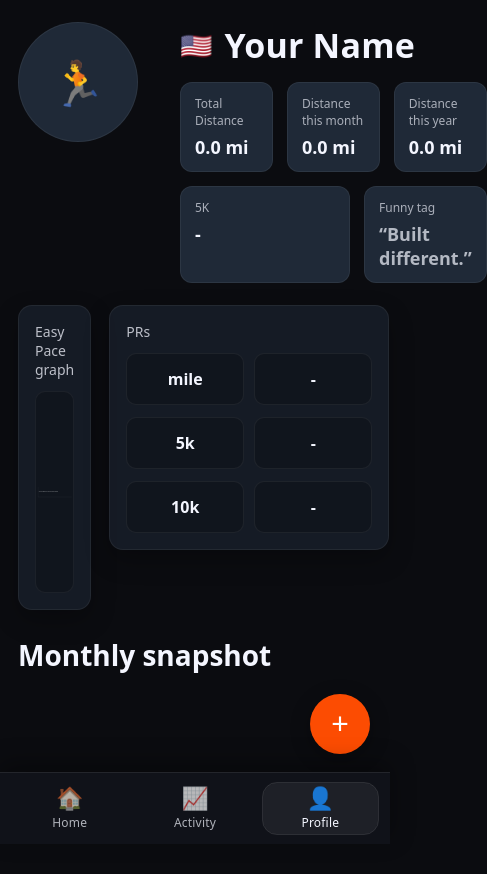
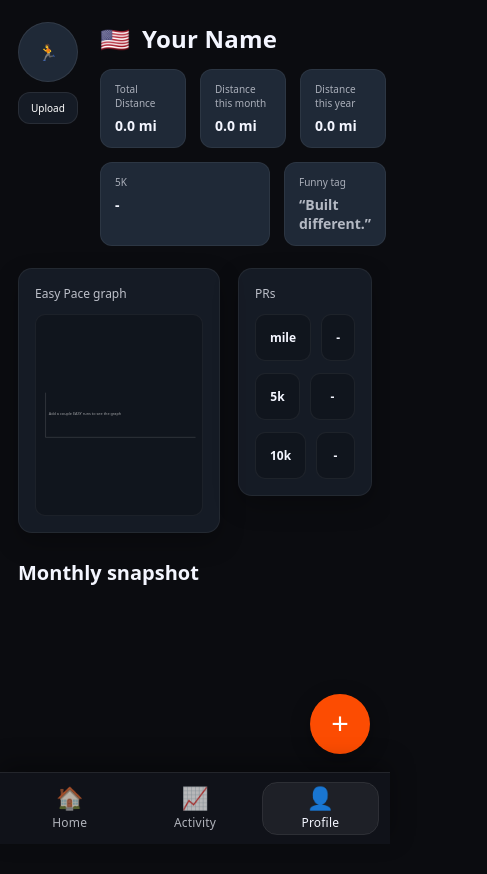
Before and after one commit to Paymvi/Running_App, a React (Vite) app: page /profile in a window 390 px wide. Shown: the top 874 px of the page, 487 px wide, since content can reach past the window. After the commit the page ends 844 px from the top, so only its background shows below. Built offline with nearby package versions, Linux system fonts and the light colour scheme.

Commit message:
Adjusted Profile page to be more mobile friendly

```diff
--- a/src/App.css
+++ b/src/App.css
@@ -472,15 +472,15 @@ page {
 /* TOP */
 .profile-top {
   display: grid;
-  grid-template-columns: 140px 1fr;
+  grid-template-columns: auto 1fr;
   gap: 22px;
   align-items: start;
   margin-bottom: 22px;
 }
 
-.profile-avatar-lg {
-  width: 120px;
-  height: 120px;
+/* .profile-avatar-lg {
+  width: 70px;
+  height: 70px;
   border-radius: 999px;
   background: #1f2937;
   border: 1px solid rgba(255,255,255,0.06);
@@ -491,7 +491,75 @@ page {
 
 .profile-avatar-emoji {
   font-size: 44px;
+} */
+
+
+/* Big circular container */
+.profile-avatar-lg {
+
+  /*
+  Minimum size: 60px
+  Responsive size: 15% of viewport width
+  Maximum size: 90px */
+
+  width: clamp(60px, 15vw, 90px);
+  height: clamp(60px, 15vw, 90px);
+
+  border-radius: 50%;          /* makes it a circle */
+  overflow: hidden;            /* THIS is what crops the image */
+
+  background: #1f2937;
+  border: 1px solid rgba(255,255,255,0.08);
+
+  display: flex;
+  align-items: center;
+  justify-content: center;
 }
+
+/* The image inside */
+.profile-avatar-img {
+  width: 100%;
+  height: 100%;
+
+  object-fit: cover;           /* prevents stretching, crops instead */
+  object-position: center;     /* centers crop */
+
+  display: block;
+}
+
+/* Hide the actual input */
+.avatar-file {
+  display: none;
+}
+
+/* Buttons under avatar */
+.avatar-actions {
+  margin-top: 10px;
+  display: flex;
+  gap: 10px;
+}
+
+.avatar-btn {
+  display: inline-block;
+  padding: 8px 12px;
+  border-radius: 12px;
+  background: rgba(31, 41, 55, 0.55);
+  border: 1px solid rgba(255,255,255,0.08);
+  color: white;
+  font-size: 10px;
+  cursor: pointer;
+}
+
+.avatar-btn:hover {
+  border-color: rgba(255,255,255,0.16);
+}
+
+.avatar-btn.subtle {
+  background: transparent;
+  opacity: 0.75;
+}
+
+/* --- */
 
 .profile-name-row {
   display: flex;
@@ -501,13 +569,13 @@ page {
 }
 
 .profile-flag {
-  font-size: 26px;
+  font-size: 24px;
   line-height: 1;
 }
 
 .profile-name {
   margin: 0;
-  font-size: 34px;
+  font-size: 24px;
   letter-spacing: 0.2px;
 }
 
@@ -526,13 +594,13 @@ page {
 }
 
 .profile-stat-title {
-  font-size: 12px;
+  font-size: 10px;
   opacity: 0.65;
   margin-bottom: 6px;
 }
 
 .profile-stat-value {
-  font-size: 18px;
+  font-size: 14px;
   font-weight: 700;
 }
 
@@ -555,20 +623,20 @@ page {
 }
 
 .pill-title {
-  font-size: 12px;
+  font-size: 10px;
   opacity: 0.65;
   margin-bottom: 6px;
 }
 
 .pill-value {
-  font-size: 18px;
+  font-size: 14px;
   font-weight: 700;
 }
 
 /* MID: graph left, PR box right */
 .profile-mid {
   display: grid;
-  grid-template-columns: 1fr 280px;
+  grid-template-columns: 3fr 1fr;
   gap: 18px;
   align-items: start;
   margin-top: 18px;
@@ -584,7 +652,7 @@ page {
 }
 
 .panel-title {
-  font-size: 14px;
+  font-size: 12px;
   opacity: 0.75;
   margin-bottom: 12px;
 }
@@ -619,7 +687,7 @@ page {
 
 .pace-empty {
   fill: rgba(255,255,255,0.6);
-  font-size: 14px;
+  font-size: 12px;
 }
 
 /* PR panel like sketch: label | time */
@@ -630,6 +698,7 @@ page {
 .pr-table {
   display: grid;
   gap: 12px;
+  font-size: 12px;
 }
 
 .pr-row {
@@ -662,7 +731,7 @@ page {
 
 .section-title {
   margin: 0 0 14px 0;
-  font-size: 28px;
+  font-size: 20px;
 }
 
 .month-snap-row {
@@ -681,7 +750,7 @@ page {
 }
 
 .month-title {
-  font-size: 18px;
+  font-size: 16px;
   font-weight: 800;
   margin-bottom: 12px;
 }
@@ -701,6 +770,6 @@ page {
 }
 
 .metric-value {
-  font-size: 16px;
+  font-size: 12px;
   font-weight: 800;
 }
--- a/src/pages/Profile.jsx
+++ b/src/pages/Profile.jsx
@@ -9,6 +9,31 @@ function formatTime(min) {
 
 export default function Profile() {
   const [activities, setActivities] = useState([]);
+  const [avatar, setAvatar] = useState(() => localStorage.getItem("profileAvatar") || "");
+
+  const handleAvatarChange = (e) => {
+    const file = e.target.files?.[0];
+    if (!file) return;
+
+    // optional: limit size so localStorage doesn’t explode
+    if (file.size > 2 * 1024 * 1024) {
+        alert("Please choose an image under 2MB.");
+        return;
+    }
+
+    const reader = new FileReader();
+    reader.onload = () => {
+        const dataUrl = reader.result; // base64 string
+        setAvatar(dataUrl);
+        localStorage.setItem("profileAvatar", dataUrl);
+    };
+    reader.readAsDataURL(file);
+};
+
+const removeAvatar = () => {
+  setAvatar("");
+  localStorage.removeItem("profileAvatar");
+};
 
   useEffect(() => {
     const saved = localStorage.getItem("activities");
@@ -189,12 +214,47 @@ export default function Profile() {
       {/* TOP AREA (matches sketch) */}
       <div className="profile-top">
 
-        {/* big avatar circle (left) */}
+        {/* LEFT COLUMN */}
+        <div className="profile-left">
+
         <div className="profile-avatar-lg">
-          <span className="profile-avatar-emoji">🏃</span>
+            {avatar ? (
+            <img
+                className="profile-avatar-img"
+                src={avatar}
+                alt="Profile avatar"
+            />
+            ) : (
+            <span className="profile-avatar-emoji">🏃</span>
+            )}
+
+            <input
+            id="avatarUpload"
+            type="file"
+            accept="image/*"
+            onChange={handleAvatarChange}
+            className="avatar-file"
+            />
         </div>
 
-        {/* right side */}
+        <div className="avatar-actions">
+            <label htmlFor="avatarUpload" className="avatar-btn">
+            {avatar ? "Change" : "Upload"}
+            </label>
+
+            {avatar && (
+            <button
+                className="avatar-btn subtle"
+                onClick={removeAvatar}
+            >
+                Remove
+            </button>
+            )}
+        </div>
+
+        </div>
+
+        {/* RIGHT COLUMN */}
         <div className="profile-top-right">
 
           {/* flag + name */}
```
